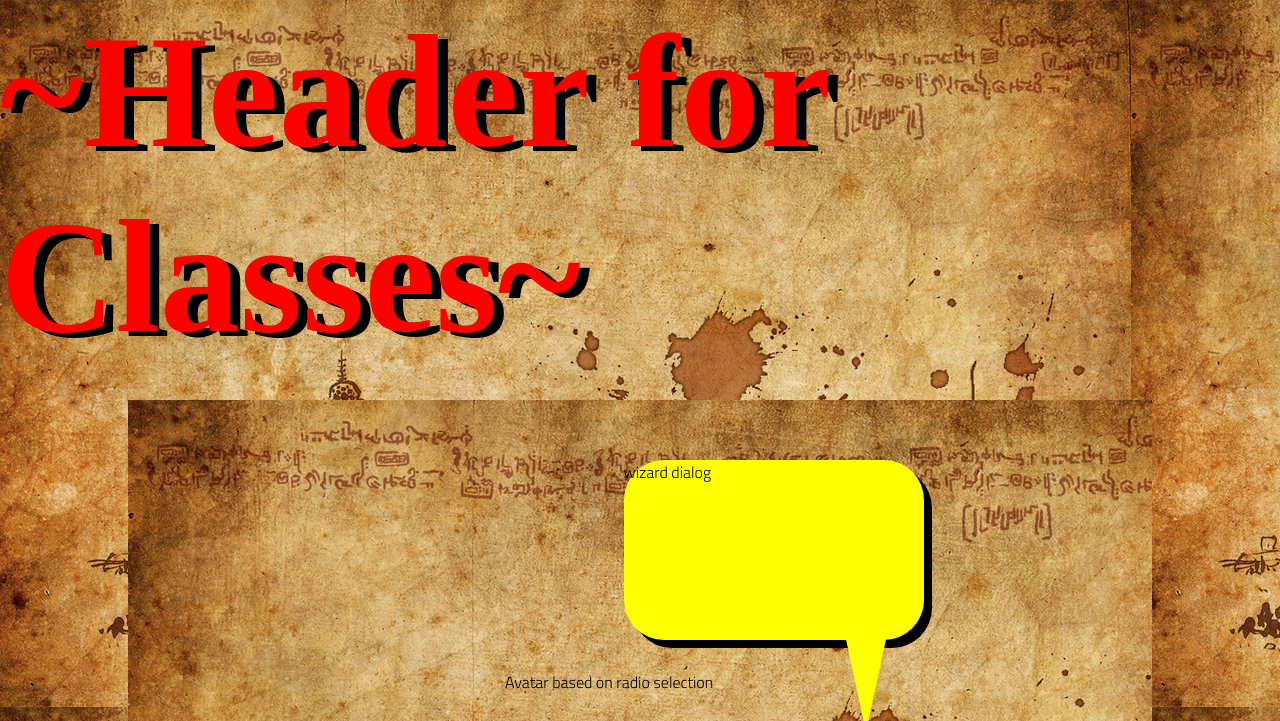
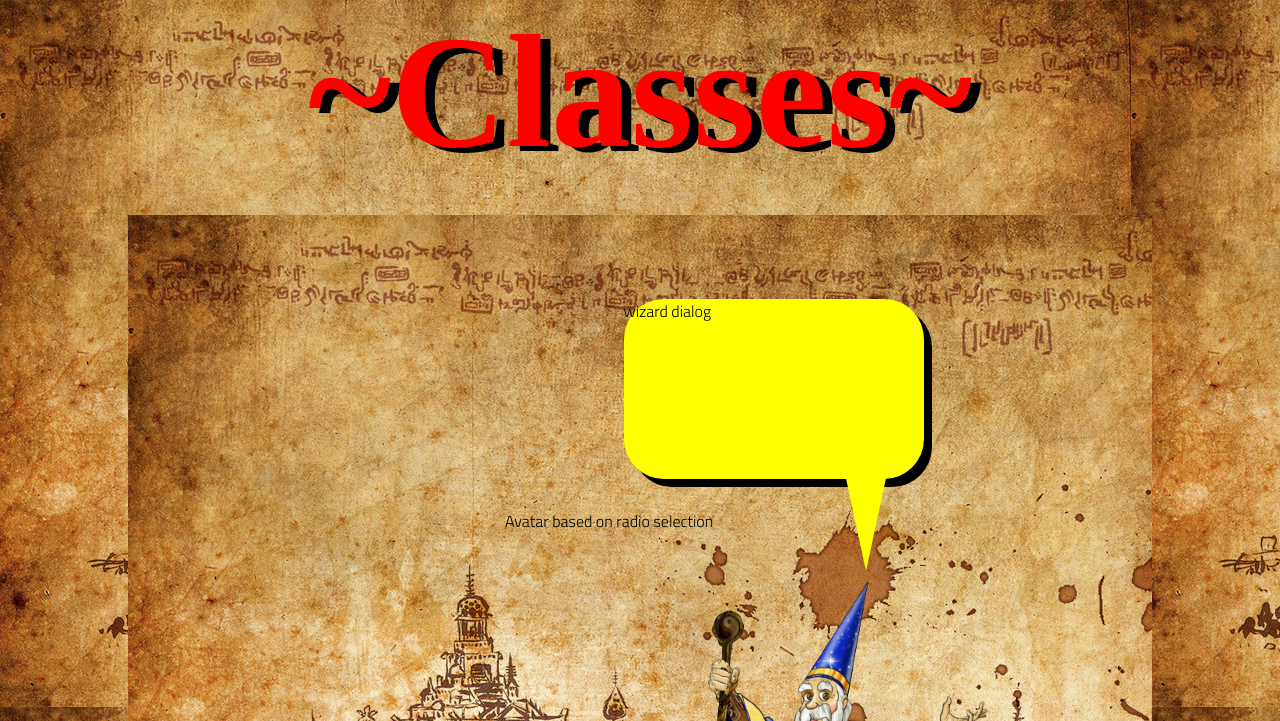
Before and after one commit to ryanleviathan/adventurers-guild, a plain HTML site: page class-page/index.html in a window 1280 px wide. Shown: the top 721 px of the page. Drawn offline with Linux system fonts and the light colour scheme; files that its build step writes are made by us from their sources; files whose address does not match are found by name.

Commit message:
little closer

```diff
--- a/class-page/index.html
+++ b/class-page/index.html
@@ -7,7 +7,7 @@
     <meta http-equiv="X-UA-Compatible" content="ie=edge">
     <link href="https://fonts.googleapis.com/css2?family=Titillium+Web:wght@300&display=swap" rel="stylesheet">
     <link rel="stylesheet" href="..styles/reset.css">
-    <link rel="stylesheet" href="..styles/style.css">
+    <link rel="stylesheet" href="../styles/style.css">
     <link rel="stylesheet" href="..styles/home.css">
     <title>Document</title>
 </head>
@@ -15,24 +15,49 @@
 <body>
     <header class="header">
         <div>
-            ~Header for Classes~
+            ~Classes~
         </div>
     </header>
     <main>
         <section class="body">
             <div class="left-body">
+
+                <label>
                     <input type="radio" name="class">
+                    <img class="classes" />
+                </label>
+                <label>
                     <input type="radio" name="class">
+                    <img class="classes" />
+                </label>
+                <label>
                     <input type="radio" name="class">
+                    <img class="classes" />
+                </label>
+                <label>
                     <input type="radio" name="class">
+                    <img class="classes" />
+                </label>
+                <label>
                     <input type="radio" name="class">
+                    <img class="classes" />
+                </label>
+                <label>
                     <input type="radio" name="class">
+                    <img class="classes" />
+                </label>
+                <label>
                     <input type="radio" name="class">
+                    <img class="classes" />
+                </label>
+                <label>
                     <input type="radio" name="class">
+                    <img class="classes" />
+                </label>
+                <label>
                     <input type="radio" name="class">
-                <input type="radio" name="class">
-                <input type="radio" name="class">
-                <input type="radio" name="class">
+                    <img class="classes" />
+                </label>
             </div>
             <div class="right-body">
                 <p id="dialog" class="dialog"> wizard dialog</p>
```
Also changed, not shown: assets/class-assets/paladin.png. Lines whose indentation alone changed are shown as unchanged.
